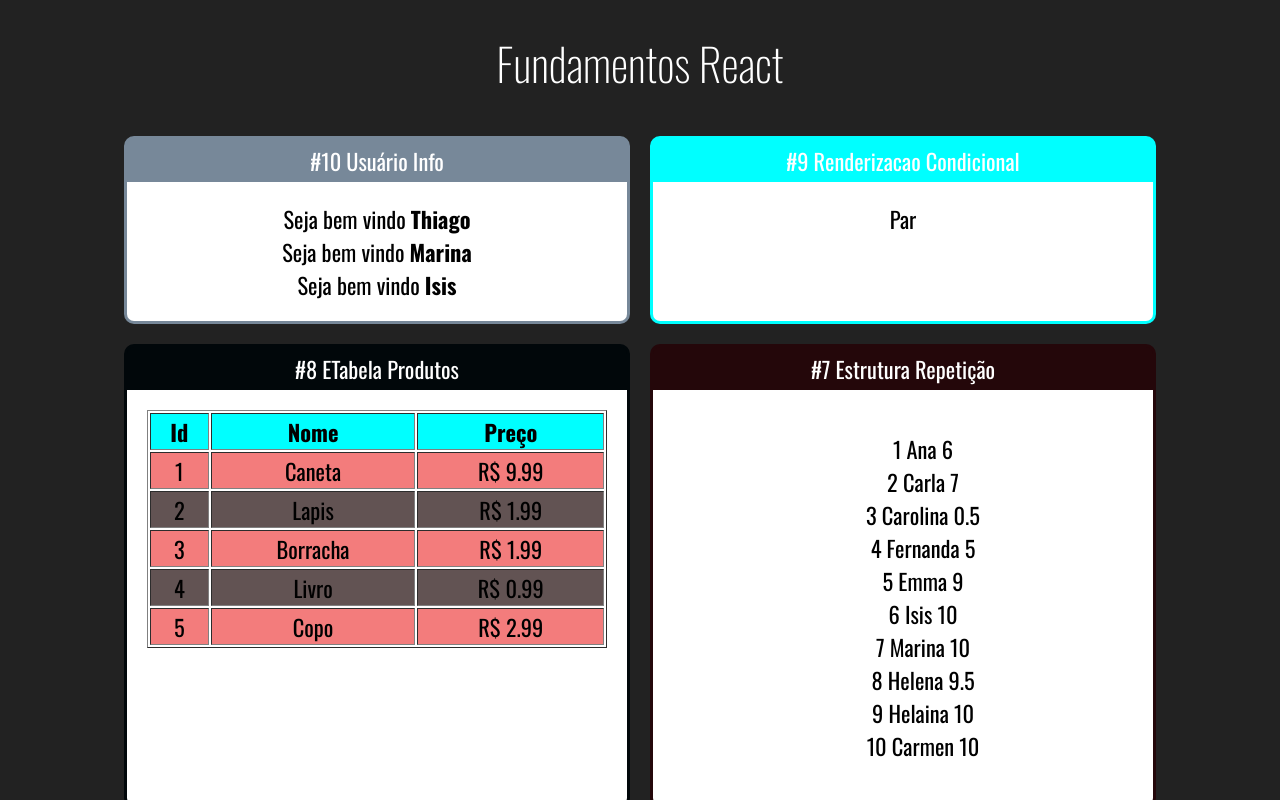
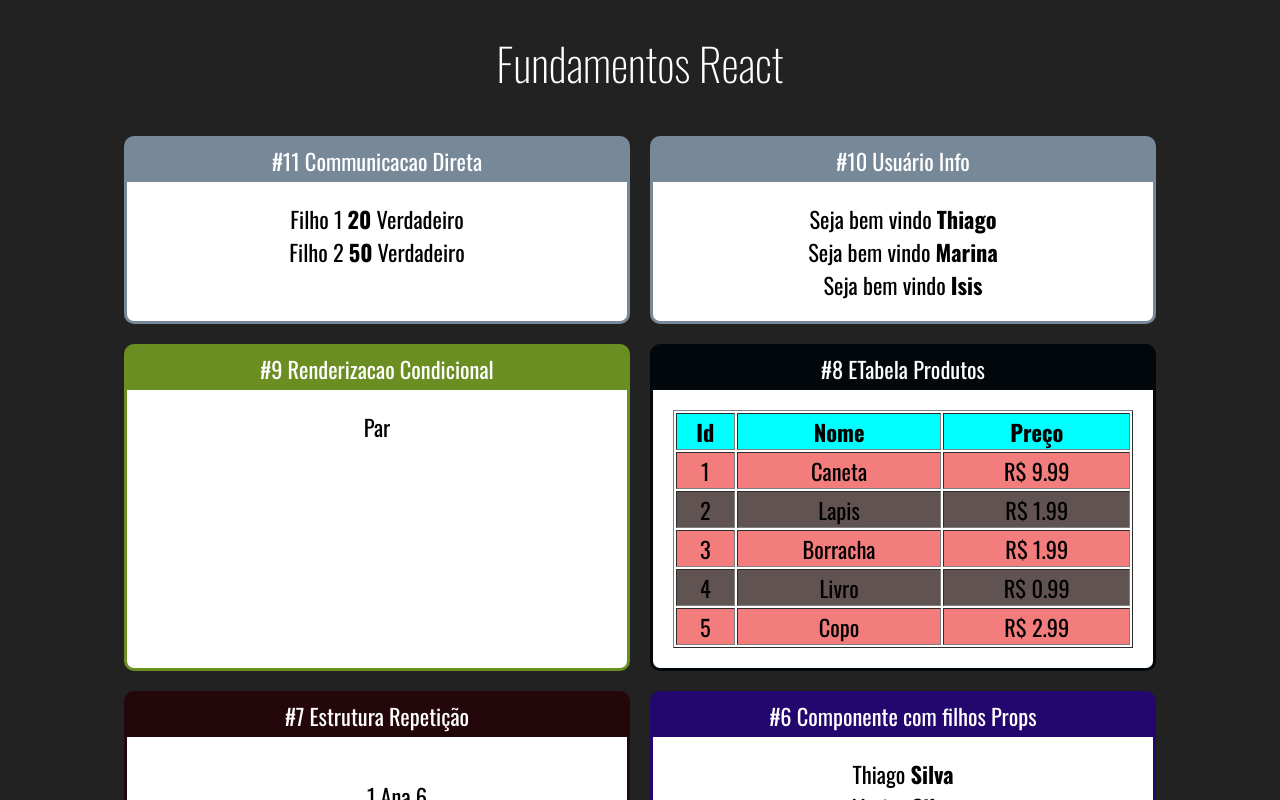
Before and after one commit to tavelars/curso-react, a React (Create React App) app in the folder fundamentos-react/: page / in a window 1280 px wide. Shown: the top 800 px of the page. Built offline with nearby package versions, Linux system fonts and the light colour scheme.

Commit message:
Comunicação Direta via props

```diff
--- a/fundamentos-react/src/App.jsx
+++ b/fundamentos-react/src/App.jsx
@@ -14,6 +14,7 @@ import ListaAlunos from './components/repeticao/ListaAlunos';
 import TabelaProdutos from './components/repeticao/TabelaProdutos';
 import ParOuImpar from './components/condicional/ParOuImpar';
 import UsuarioInfo from './components/condicional/UsuarioInfo';
+import DiretaPai from './components/comunicacao/DiretaPai';
 
 export default function App(props) {
     return (
@@ -23,14 +24,19 @@ export default function App(props) {
             <h1>Fundamentos React</h1>
 
             <div className="Cards">
-                <Card titulo="#10 Usuário Info" color="#778899">
-                    <UsuarioInfo usuario={{nome: 'Thiago'}}></UsuarioInfo>
-                    <UsuarioInfo usuario={{nome: 'Marina'}}></UsuarioInfo>
-                    <UsuarioInfo usuario={{nome: 'Isis'}}></UsuarioInfo>
-                    <UsuarioInfo usuario={{email: 'a@gmail.com'}}></UsuarioInfo>
+
+                <Card titulo="#11 Communicacao Direta" color="#778899">
+                    <DiretaPai></DiretaPai>
                 </Card>
 
-                <Card titulo="#9 Renderizacao Condicional" color="#00FFFF">
+                <Card titulo="#10 Usuário Info" color="#778899">
+                    <UsuarioInfo usuario={{ nome: 'Thiago' }}></UsuarioInfo>
+                    <UsuarioInfo usuario={{ nome: 'Marina' }}></UsuarioInfo>
+                    <UsuarioInfo usuario={{ nome: 'Isis' }}></UsuarioInfo>
+                    <UsuarioInfo usuario={{ email: 'a@gmail.com' }}></UsuarioInfo>
+                </Card>
+
+                <Card titulo="#9 Renderizacao Condicional" color="#6B8E23">
                     <ParOuImpar numero="20"></ParOuImpar>
                 </Card>
 
--- /dev/null
+++ b/fundamentos-react/src/components/comunicacao/DiretaFilho.jsx
@@ -0,0 +1,11 @@
+import React from "react";
+
+export default props => {
+    return (
+        <div>
+            <span>{props.texto} </span>
+            <span><strong>{props.numero}</strong> </span>
+            <span>{props.bool ? 'Verdadeiro' : 'False'} </span>
+        </div>
+    )
+}
--- /dev/null
+++ b/fundamentos-react/src/components/comunicacao/DiretaPai.jsx
@@ -0,0 +1,13 @@
+import React from "react";
+import DiretaFilho from "./DiretaFilho";
+
+export default props => {
+
+    return (
+        <div>
+            <DiretaFilho texto="Filho 1" numero={20} bool={true}></DiretaFilho>
+            <DiretaFilho texto="Filho 2" numero={50} bool={true}></DiretaFilho>
+        </div>
+    )
+
+}
```
